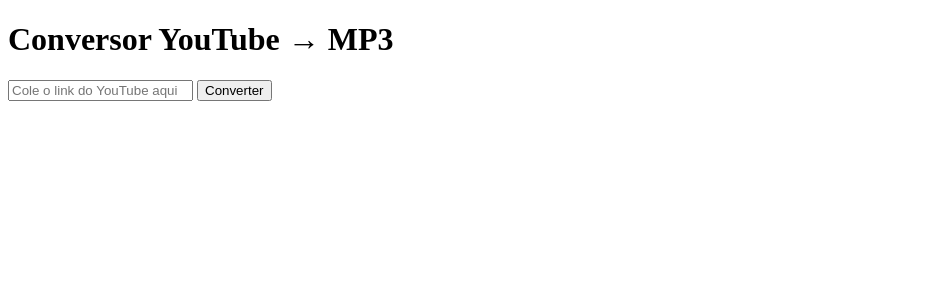
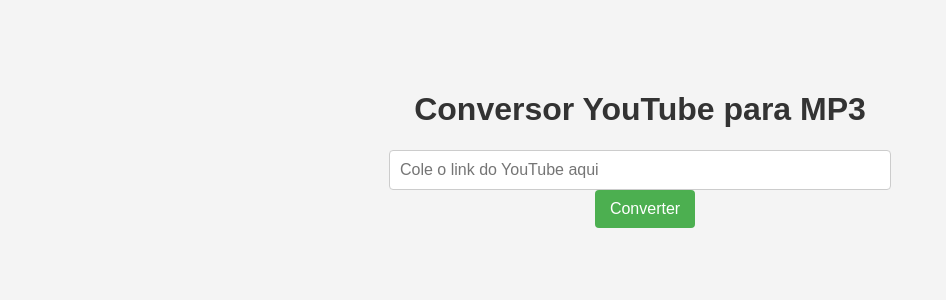
Before and after one commit to jotatks/videomp3, a Python web app: template templates/index.html in a window 1280 px wide. Shown: the top 300 px of the page, without its empty margins (0-946 px from the left). Run offline with Jinja, Linux system fonts and the light colour scheme; the template is opened without the code that fills it, so the values that code supplies are empty.

Commit message:
Update index.html

```diff
--- a/templates/index.html
+++ b/templates/index.html
@@ -2,10 +2,67 @@
 <html lang="pt-br">
 <head>
     <meta charset="UTF-8">
-    <title>Baixar YouTube MP3</title>
+    <title>Conversor YouTube para MP3</title>
+    <style>
+        body {
+            font-family: Arial, sans-serif;
+            max-width: 600px;
+            margin: 50px auto;
+            background-color: #f4f4f4;
+            padding: 20px;
+            border-radius: 8px;
+        }
+        h1 {
+            color: #333;
+            text-align: center;
+        }
+        form {
+            margin-top: 20px;
+            text-align: center;
+        }
+        input[type="text"] {
+            width: 80%;
+            padding: 10px;
+            font-size: 1rem;
+            border: 1px solid #ccc;
+            border-radius: 4px;
+        }
+        button {
+            padding: 10px 15px;
+            font-size: 1rem;
+            background-color: #4CAF50;
+            color: white;
+            border: none;
+            border-radius: 4px;
+            cursor: pointer;
+            margin-left: 10px;
+        }
+        button:hover {
+            background-color: #45a049;
+        }
+        p {
+            text-align: center;
+            margin-top: 20px;
+            font-weight: bold;
+        }
+        ul {
+            list-style: none;
+            padding-left: 0;
+        }
+        ul li {
+            margin: 5px 0;
+        }
+        ul li a {
+            text-decoration: none;
+            color: #0066cc;
+        }
+        ul li a:hover {
+            text-decoration: underline;
+        }
+    </style>
 </head>
 <body>
-    <h1>Conversor YouTube → MP3</h1>
+    <h1>Conversor YouTube para MP3</h1>
     <form method="POST">
         <input type="text" name="url" placeholder="Cole o link do YouTube aqui" required>
         <button type="submit">Converter</button>
@@ -19,7 +76,7 @@
         <p>Playlist baixada com sucesso!</p>
         <ul>
             {% for file in files %}
-                <li><a href="{{ file }}">Baixar arquivo {{ loop.index }}</a></li>
+                <li><a href="{{ file }}" target="_blank">Baixar arquivo {{ loop.index }}</a></li>
             {% endfor %}
         </ul>
     {% endif %}
```
